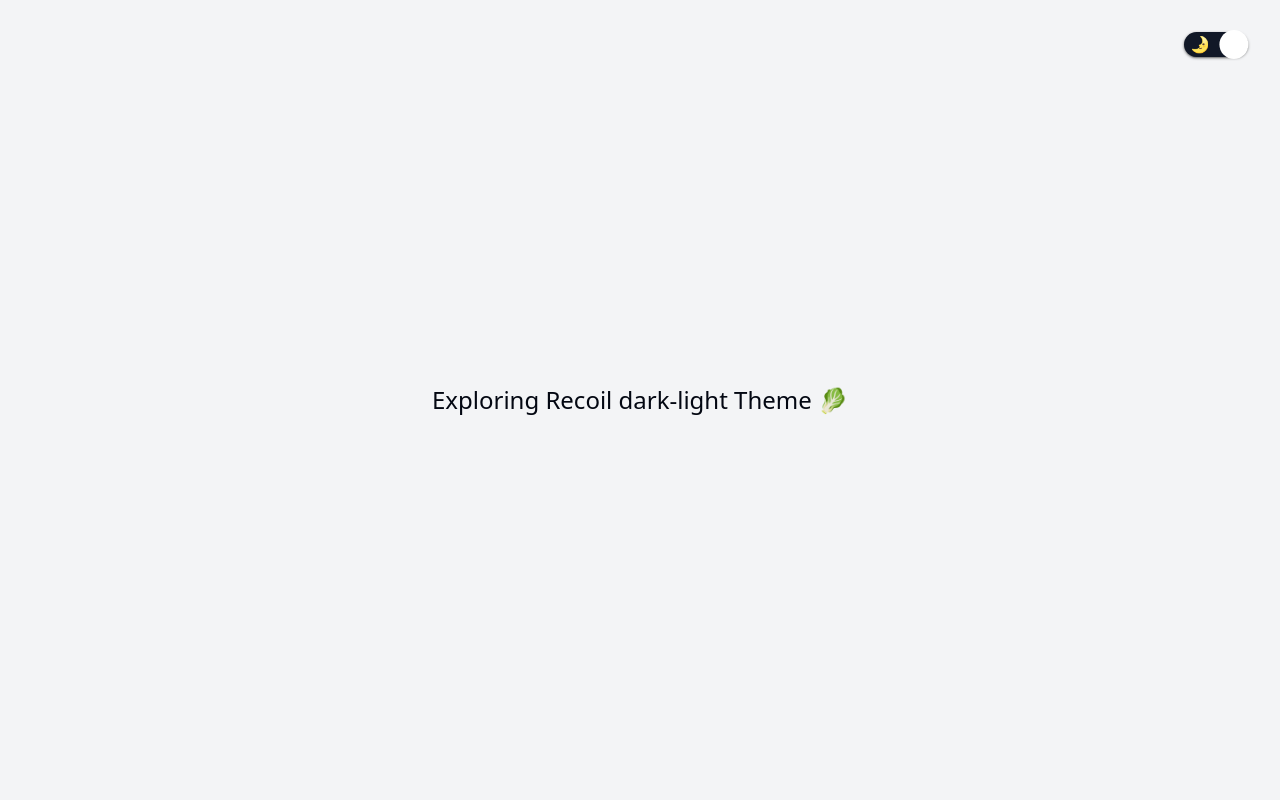
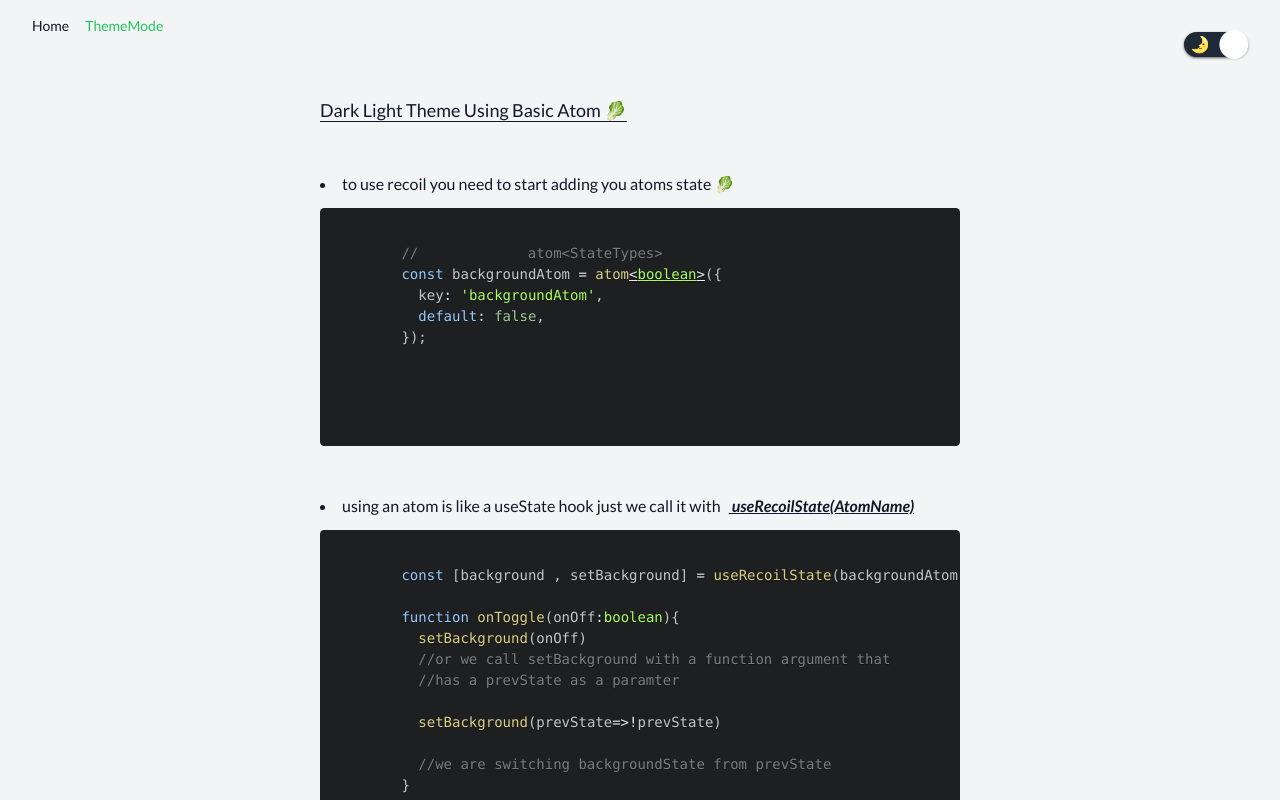
Before and after one commit to Mahdi-Soultana/recoil-exploring, a React (Vite) app: page /themeMode in a window 1280 px wide. Shown: the top 800 px of the page. Built offline with nearby package versions, Linux system fonts and the light colour scheme.

Commit message:
theme mode recoil doc and project added

```diff
--- a/index.html
+++ b/index.html
@@ -4,7 +4,15 @@
     <meta charset="UTF-8" />
     <link rel="icon" type="image/svg+xml" href="/vite.svg" />
     <meta name="viewport" content="width=device-width, initial-scale=1.0" />
-    <title>Vite + React + TS</title>
+    <title>Recoil + TS</title>
+
+    <link rel="preconnect" href="https://fonts.googleapis.com" />
+    <link rel="preconnect" href="https://fonts.googleapis.com" />
+    <link rel="preconnect" href="https://fonts.gstatic.com" crossorigin />
+    <link
+      href="https://fonts.googleapis.com/css2?family=Lato:ital,wght@0,100;0,300;0,400;0,700;0,900;1,300;1,400;1,700;1,900&display=swap"
+      rel="stylesheet"
+    />
   </head>
   <body>
     <div id="root"></div>
--- a/package.json
+++ b/package.json
@@ -12,11 +12,15 @@
     "framer-motion": "^10.12.16",
     "react": "^18.2.0",
     "react-dom": "^18.2.0",
+    "react-router": "^6.13.0",
+    "react-router-dom": "^6.13.0",
+    "react-syntax-highlighter": "^15.5.0",
     "recoil": "^0.7.7"
   },
   "devDependencies": {
     "@types/react": "^18.0.28",
     "@types/react-dom": "^18.0.11",
+    "@types/react-syntax-highlighter": "^15.5.7",
     "@vitejs/plugin-react": "^3.1.0",
     "autoprefixer": "^10.4.14",
     "postcss": "^8.4.24",
--- a/src/App.tsx
+++ b/src/App.tsx
@@ -1,78 +1,28 @@
-import { motion } from 'framer-motion';
-import { atom, useRecoilState, useRecoilValue } from 'recoil';
 import React from 'react';
+import { createBrowserRouter, RouterProvider } from 'react-router-dom';
+import ExploringRecoil from './darkLightMode/App';
+import AppContainer from './AppContainer';
+import ThemeMode from './darkLightMode/App';
+
+const router = createBrowserRouter([
+  {
+    path: '/',
+    element: <AppContainer />,
+    children: [
+      {
+        path: '/',
+        element: <p className="text-2xl ">Learning Recoil with TS 🟦 </p>,
+      },
+      {
+        path: 'themeMode',
+        element: <ThemeMode />,
+      },
+    ],
+  },
+]);
 
 function App() {
-  return (
-    <div
-      className={`min-h-screen   flex items-center justify-center relative `}
-    >
-      <Background />
-      <ToggleButton />
-      <Content />
-    </div>
-  );
-}
-function Content() {
-  const background = useRecoilValue(backgroundAtom);
-  return (
-    <div
-      className={` ${
-        background ? 'text-white' : 'text-gray-950'
-      } relative z-20`}
-    >
-      <p className="text-2xl ">Exploring Recoil dark-light Theme 🥬</p>
-    </div>
-  );
-}
-function Background() {
-  const background = useRecoilValue(backgroundAtom);
-  return (
-    <div
-      className={`min-h-screen   flex items-center justify-center ${
-        background ? 'bg-gray-950 text-white' : 'bg-gray-100 text-gray-950'
-      } absolute top-0 left-0 w-full h-full`}
-    />
-  );
+  return <RouterProvider router={router} />;
 }
 
 export default App;
-
-const backgroundAtom = atom({
-  key: 'backgroundAtom',
-  default: false,
-});
-function ToggleButton() {
-  const [background, setBackground] = useRecoilState(backgroundAtom);
-  const classes = {
-    dark: 'bg-gray-900',
-    light: 'bg-white',
-  };
-  return (
-    <motion.button
-      onClick={() => {
-        setBackground((s) => !s);
-      }}
-      title={background ? 'off' : 'on'}
-      className={`w-[4rem] h-[1.55rem] rounded-full  ${
-        !background ? classes.dark : classes.light
-      }   group absolute group top-8 right-8 flex items-center hover:opacity-80 shadow ${
-        !background ? 'shadow-black/50' : 'shadow-yellow-100/70'
-      }`}
-    >
-      <motion.div
-        animate={{
-          x: background ? '-8%' : '123%',
-          transition: { duration: 0.3 },
-        }}
-        className={`h-[1.8rem] w-[1.8rem] rounded-full  relative z-20 ${
-          !background ? classes.light : classes.dark
-        } `}
-      />
-      <div className="w-full h-full absolute top-0 left-0 flex items-center z-10">
-        <span className="w-full h-full block">🌛</span>
-        <span className="w-full h-full block">🌞</span>
-      </div>
-    </motion.button>
-  );
-}
--- /dev/null
+++ b/src/AppContainer.tsx
@@ -0,0 +1,113 @@
+import { motion } from 'framer-motion';
+import { atom, useRecoilState, useRecoilValue } from 'recoil';
+import React from 'react';
+import { Outlet, NavLink } from 'react-router-dom';
+
+function AppContainer() {
+  return (
+    <div className={` relative font-Lato `}>
+      <Nav />
+      <Background />
+      <ToggleButton />
+      <ContentContainer />
+    </div>
+  );
+}
+const StyledNavLink = ({
+  text = '',
+  link = '/',
+}: {
+  text: string;
+  link: string;
+}) => {
+  const background = useRecoilValue(backgroundAtom);
+  return (
+    <NavLink
+      to={link}
+      className={({ isActive, isPending }) => {
+        return ` ${
+          isActive
+            ? 'text-green-500'
+            : background
+            ? 'text-white'
+            : 'text-gray-900 '
+        }`;
+      }}
+    >
+      {text}
+    </NavLink>
+  );
+};
+function Nav() {
+  return (
+    <ul
+      className={`absolute top-4 left-8 text-sm capitalize flex items-center space-x-4  z-[100]`}
+    >
+      <StyledNavLink link="/" text="home" />
+      <StyledNavLink link="/themeMode" text="themeMode" />
+    </ul>
+  );
+}
+function ContentContainer() {
+  const background = useRecoilValue(backgroundAtom);
+  return (
+    <div
+      className={` ${
+        background ? 'text-white' : 'text-gray-900'
+      } relative z-20  min-h-screen   pt-20 flex items-center justify-center `}
+    >
+      <Outlet />
+    </div>
+  );
+}
+function Background() {
+  const background = useRecoilValue(backgroundAtom);
+  return (
+    <div
+      className={`min-h-screen   flex items-center justify-center ${
+        background ? 'bg-gray-950 text-white' : 'bg-gray-100 text-gray-950'
+      } absolute top-0 left-0 w-full h-full`}
+    />
+  );
+}
+
+export default AppContainer;
+
+const backgroundAtom = atom({
+  key: 'backgroundAtom',
+  default: false,
+});
+function ToggleButton() {
+  const [background, setBackground] = useRecoilState(backgroundAtom);
+  const classes = {
+    dark: 'bg-gray-800',
+    light: 'bg-white',
+  };
+  return (
+    <motion.button
+      onClick={() => {
+        setBackground((s) => !s);
+      }}
+      title={background ? 'off' : 'on'}
+      className={`w-[4rem] h-[1.55rem] z-[100] rounded-full  ${
+        !background ? classes.dark : classes.light
+      }   group absolute group top-8 right-8 flex items-center hover:opacity-80 shadow ${
+        !background ? 'shadow-black/50' : 'shadow-yellow-100/70'
+      }`}
+    >
+      <motion.div
+        animate={{
+          x: background ? '-8%' : '123%',
+          transition: { duration: 0.3 },
+        }}
+        className={`h-[1.8rem] w-[1.8rem] rounded-full  relative z-20 ${
+          !background ? classes.light : classes.dark
+        } `}
+      />
+      <div className="w-full h-full absolute top-0 left-0 flex items-center z-10">
+        <span className="w-full h-full block">🌛</span>
+        <span className="w-full h-full block">🌞</span>
+      </div>
+    </motion.button>
+  );
+}
--- /dev/null
+++ b/src/component/CodeHighlighter.tsx
@@ -0,0 +1,17 @@
+import { Prism as SyntaxHighlighter } from 'react-syntax-highlighter';
+import { atomDark } from 'react-syntax-highlighter/dist/esm/styles/prism';
+const codeInit = `function greet() {
+    console.log('Hello, world!');
+  }`;
+function CodeHighlighter({ code = codeInit }) {
+  return (
+    <SyntaxHighlighter
+      language="typescript"
+      style={atomDark}
+      className="text-sm"
+    >
+      {code}
+    </SyntaxHighlighter>
+  );
+}
+export default CodeHighlighter;
--- /dev/null
+++ b/src/darkLightMode/App.tsx
@@ -0,0 +1,64 @@
+import CodeHighlighter from '../component/CodeHighlighter';
+
+function ThemeMode() {
+  return (
+    <div className="w-full h-full p-4 max-w-2xl">
+      <p className=" text-lg capitalize mb-10 underline underline-offset-4">
+        dark light Theme using basic Atom 🥬
+      </p>
+      <li className="mb-3 mt-12">
+        to use recoil you need to start adding you atoms state 🥬
+      </li>
+      <CodeHighlighter
+        key={1}
+        code={`
+        //             atom<StateTypes>
+        const backgroundAtom = atom<boolean>({
+          key: 'backgroundAtom',
+          default: false,
+        });
+
+
+
+        `}
+      />
+      <li className=" my-3 mt-12 ">
+        using an atom is like a useState hook just we call it with
+        <b className="underline pl-2">
+          <i> useRecoilState(AtomName)</i>
+        </b>
+      </li>
+      <CodeHighlighter
+        key={2}
+        code={`
+        const [background , setBackground] = useRecoilState(backgroundAtom);
+
+        function onToggle(onOff:boolean){
+          setBackground(onOff)
+          //or we call setBackground with a function argument that
+          //has a prevState as a paramter
+
+          setBackground(prevState=>!prevState)
+
+          //we are switching backgroundState from prevState
+        }
+
+        `}
+      />
+      <p className="my-10">
+        {' '}
+        that's it 👍,that all to takes to start using atoms recoil;
+        <a
+          title="recoil documentation site"
+          className="underline text-blue-600 pl-4 hover:opacity-50"
+          target="_blank"
+          href="https://recoiljs.org/docs/introduction/getting-started"
+        >
+          recoil documentation site
+        </a>
+      </p>
+    </div>
+  );
+}
+
+export default ThemeMode;
--- a/src/main.tsx
+++ b/src/main.tsx
@@ -1,8 +1,8 @@
 import React from 'react';
 import ReactDOM from 'react-dom/client';
-import App from './App';
 import './index.css';
 import { RecoilRoot } from 'recoil';
+import App from './App';
 ReactDOM.createRoot(document.getElementById('root') as HTMLElement).render(
   <React.StrictMode>
     <RecoilRoot>
--- a/tailwind.config.js
+++ b/tailwind.config.js
@@ -2,7 +2,11 @@
 export default {
   content: ['./src/**/*.{tsx,jsx,js,ts,html,css}'],
   theme: {
-    extend: {},
+    extend: {
+      fontFamily: {
+        Lato: 'Lato, sans-serif',
+      },
+    },
   },
   plugins: [],
 };
```
Also changed, not shown: 1 other file (tests, documents, lock files or other folders).
